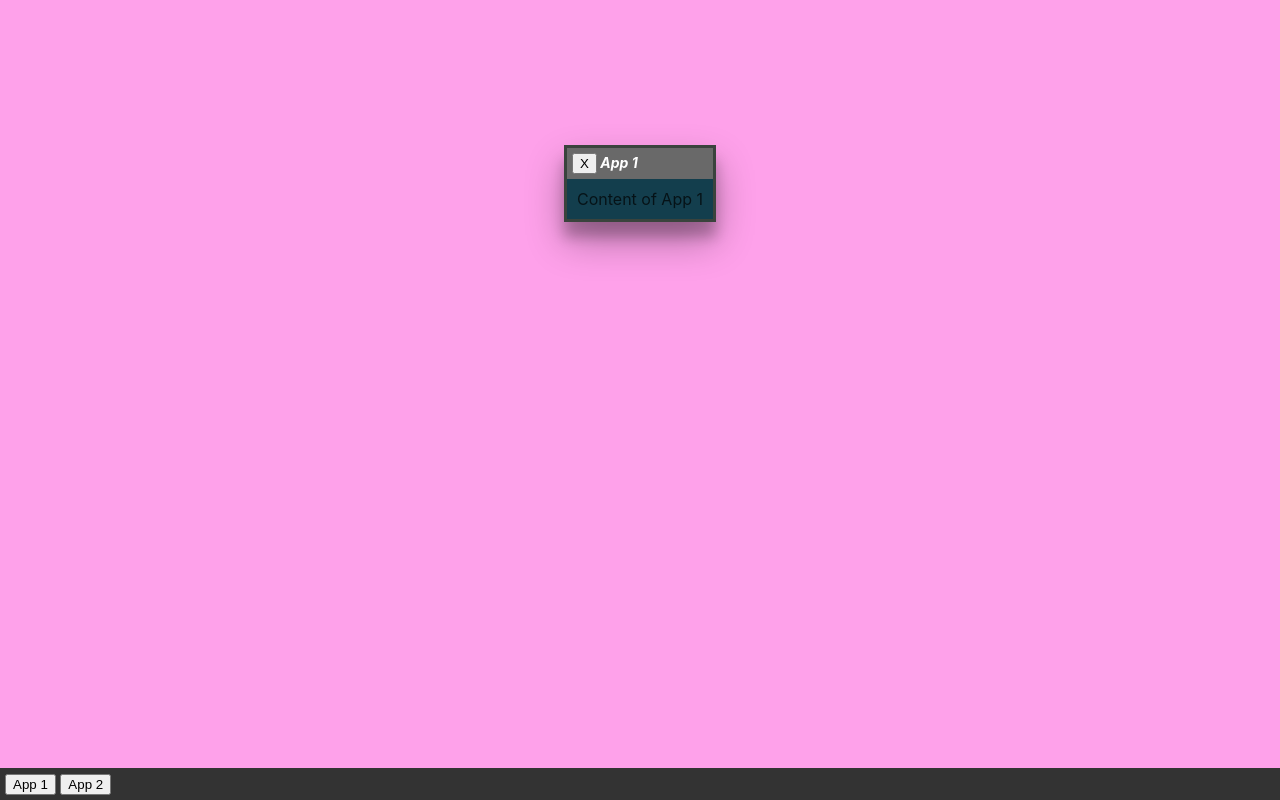
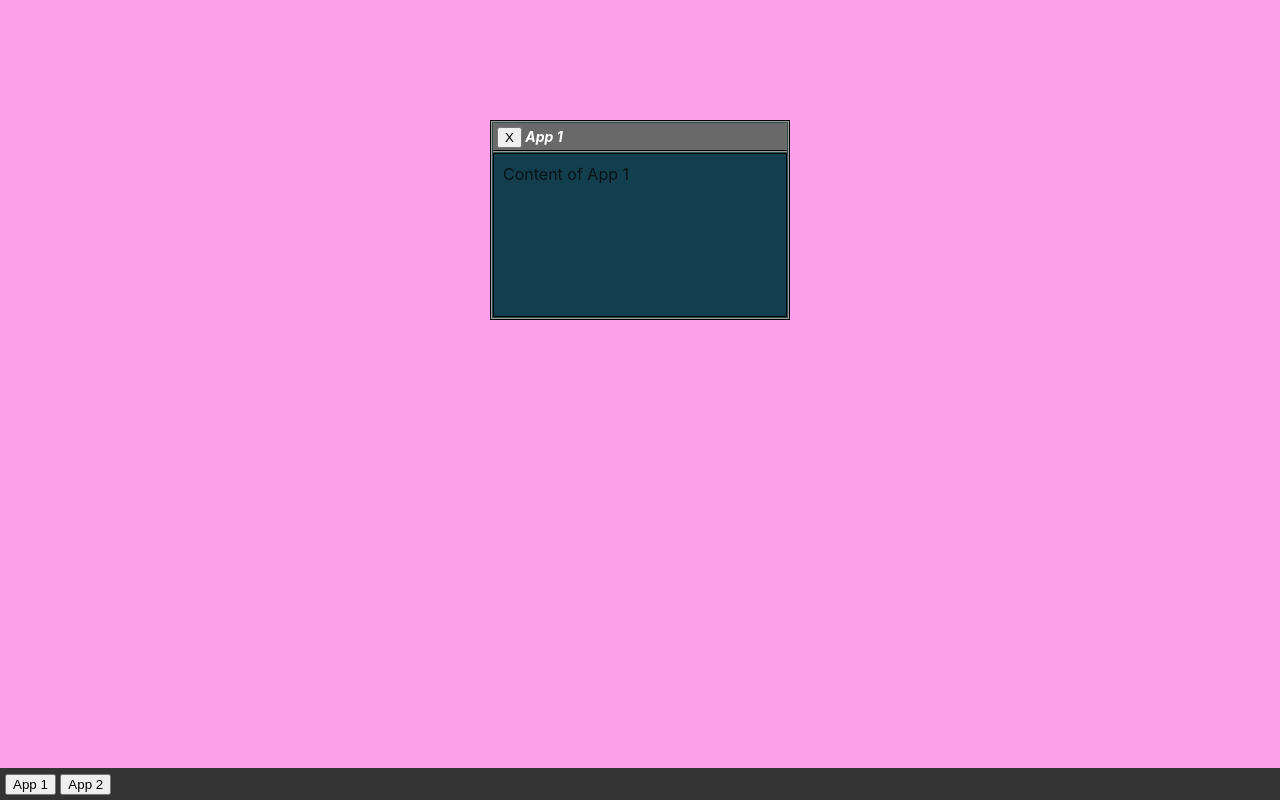
Before and after one commit to Von-Schmidt/vincentsmid, a SvelteKit app: page / in a window 1280 px wide. Both pictures are taken after a click on the button "App 1". Built offline with nearby package versions, Linux system fonts and the light colour scheme; a web font is replaced by a local one.

Commit message:
Draggable change

```diff
--- a/src/routes/WindowManager.svelte
+++ b/src/routes/WindowManager.svelte
@@ -8,38 +8,123 @@
 </script>
 
   {#each $windows as {id, content}}
+    <div class="irix-border">
+      <div class="irix-inner">
         <Draggable>
-      <div class="window">
           <div class="title-bar">
             <button on:click={() => closeWindow(id)}>X</button>
             <span>{content.title}</span>
           </div>
+        </Draggable>
         <div class="window-content">
           {content.body}
         </div>
       </div>
-    </Draggable>
+    </div>
   {/each}
 
 <style>
-    .window {
-        display: flex;
-        flex-direction: column;
-        justify-content: space-between;
-        border: 3px solid var(--color-theme-1);
-        background-color: var(--color-theme-4);
-        box-shadow: 0 19px 38px rgba(0,0,0,0.30), 0 15px 12px rgba(0,0,0,0.22);
-    }
   .title-bar {
+    position: relative;
     background-color: var(--color-theme-3);
-      padding: 5px;
+    padding: 4px;
     font-size: 14px;
     font-weight: bold;
     font-style: italic;
     color: white;
+    z-index: 2;
     cursor: grab;
+    border-bottom: 1px solid darkslategray;
   }
+
+  .title-bar:before {
+    border-bottom: 2px solid black;
+  }
+
+  .title-bar:after {
+    border-bottom: 1px solid #999;
+
+  }
+
+  .title-bar:before, .title-bar:after {
+    content: "";
+    position: absolute;
+    bottom: 0;
+    left: 0;
+    right: 0;
+  }
+
   .window-content {
     padding: 10px;
+    border-top: 1px solid black;
+    z-index: 2;
+  }
+
+
+  .irix-border {
+    position: relative;
+    width: 300px;
+    height: 200px;
+    background-color: var(--color-theme-4); /* Adjust as per your needs */
+    border: 1px solid black; /* Base border color */
+  }
+
+  .irix-border:before, .irix-border:after, .irix-inner:before, .irix-inner:after {
+    content: "";
+    position: absolute;
+    box-sizing: border-box;
+  }
+
+  /* Outer top and left light border */
+  .irix-border:before {
+    top: 0;
+    left: 0;
+    right: 0;
+    bottom: 0;
+    border-top: 1px solid #999;
+    border-left: 1px solid #999;
+    z-index: 1;
+  }
+
+  /* Inner bottom and right dark border */
+  .irix-inner:after {
+    right: 0px;
+    bottom: 0px;
+    left: 0px;
+    top: 0px;
+    border-right: 1px solid black;
+    border-bottom: 1px solid black;
+    z-index: 1;
+  }
+
+  /* Outer bottom and right slightly-lighter border */
+  .irix-border:after {
+    top: 0;
+    left: 0;
+    right: 0;
+    bottom: 0;
+    border-right: 1px solid #999;
+    border-bottom: 1px solid #999;
+    z-index: 1;
+  }
+
+  /* Inner top and left slightly-darker border */
+  .irix-inner:before {
+    right: 0px;
+    bottom: 0px;
+    left: 0px;
+    top: 0px;
+    border-left: 1px solid black;
+    border-top: 1px solid black;
+    z-index: 1;
+  }
+
+  .irix-inner {
+    position: absolute;
+    top: 0px;
+    left: 0px;
+    right: 0px;
+    bottom: 0px;
+    border: 2px solid darkslategray;
   }
 </style>
```
Lines whose indentation alone changed are shown as unchanged.
